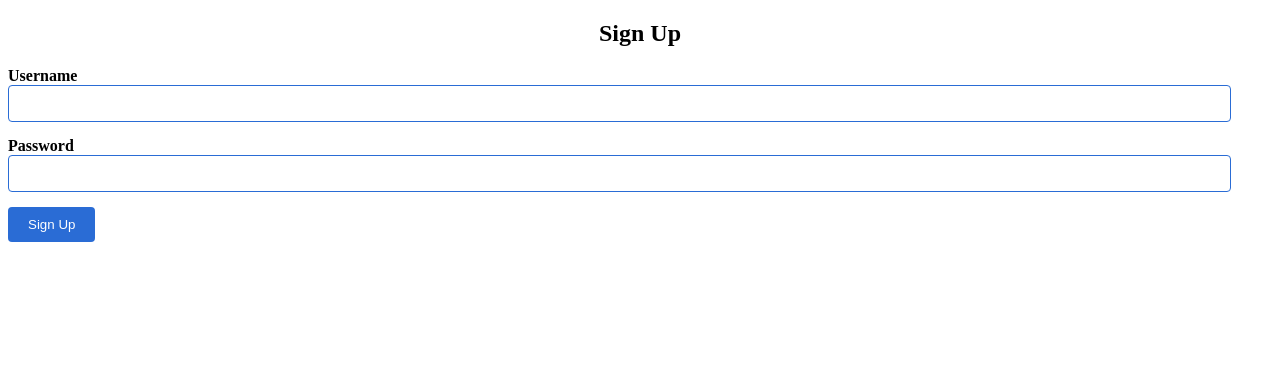
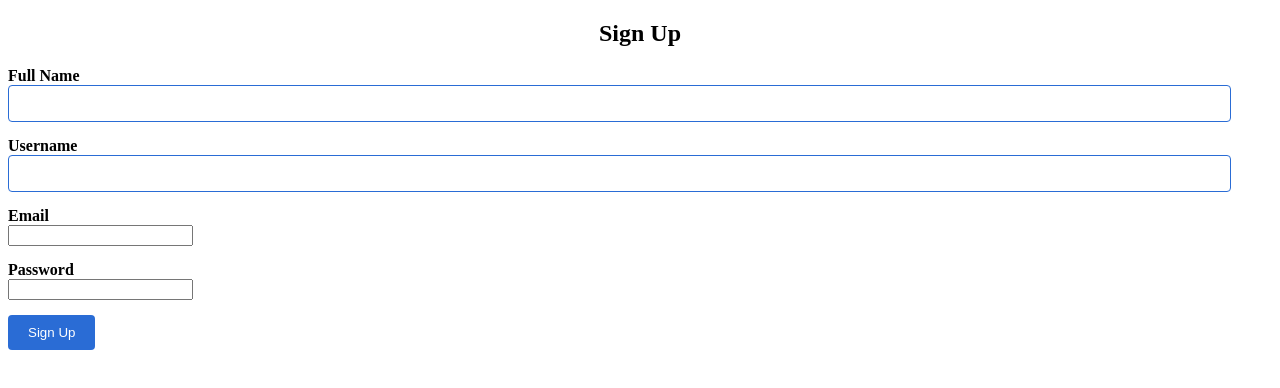
Before and after one commit to theblessed-coder/taskify, a plain HTML site: page sign-up.html in a window 1280 px wide. Drawn offline with Linux system fonts and the light colour scheme.

Commit message:
added new stuff

```diff
--- a/css/sign-up.css
+++ b/css/sign-up.css
@@ -25,7 +25,8 @@ label {
 }
 
 input[type='text'],
-input[type='password'] {
+input[type='password']
+input[type='email'] {
   width: 95%;
   padding: 10px;
   border: 1px solid #2a6cd5;
--- a/sign-up.html
+++ b/sign-up.html
@@ -21,9 +21,16 @@
         <h2>Sign Up</h2>
         <form id="signup-form" onsubmit="validateForm(event)">
             <div class="form-group">
+                <label for="fullname">Full Name</label>
+                <input type="text" id="fullname">
+            </div>
+            <div class="form-group">
                 <label for="username">Username</label>
                 <input type="text" id="username" required>
-                <span class="error" id="username-error"></span>
+            </div>
+            <div class="form-group">
+                <label for="email">Email</label>
+                <input type="email" id="email">
             </div>
             <div class="form-group">
                 <label for="password">Password</label>
```
